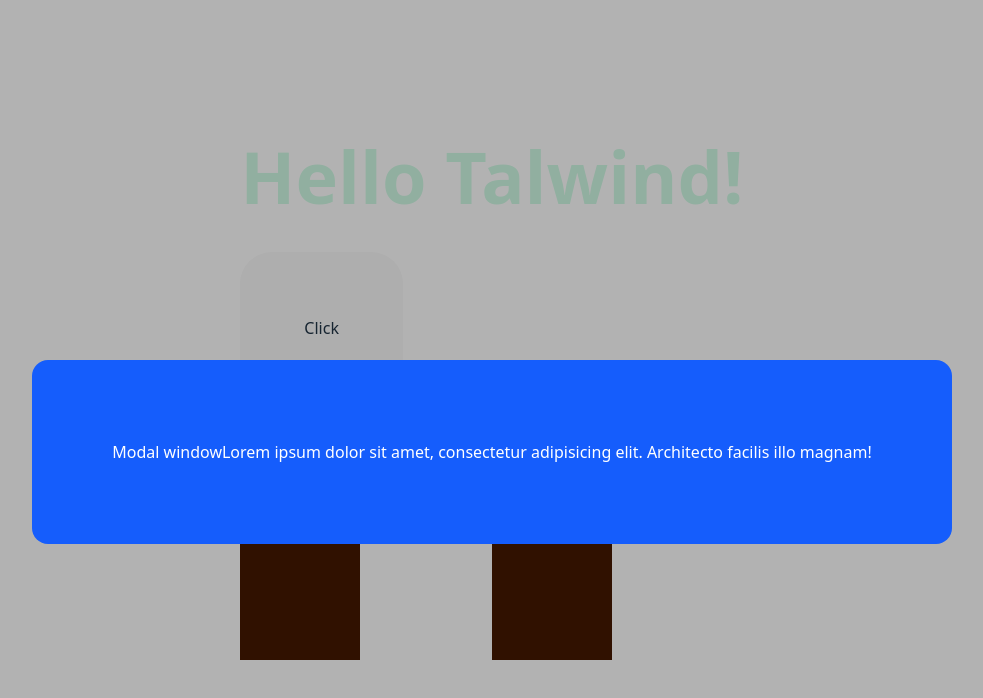
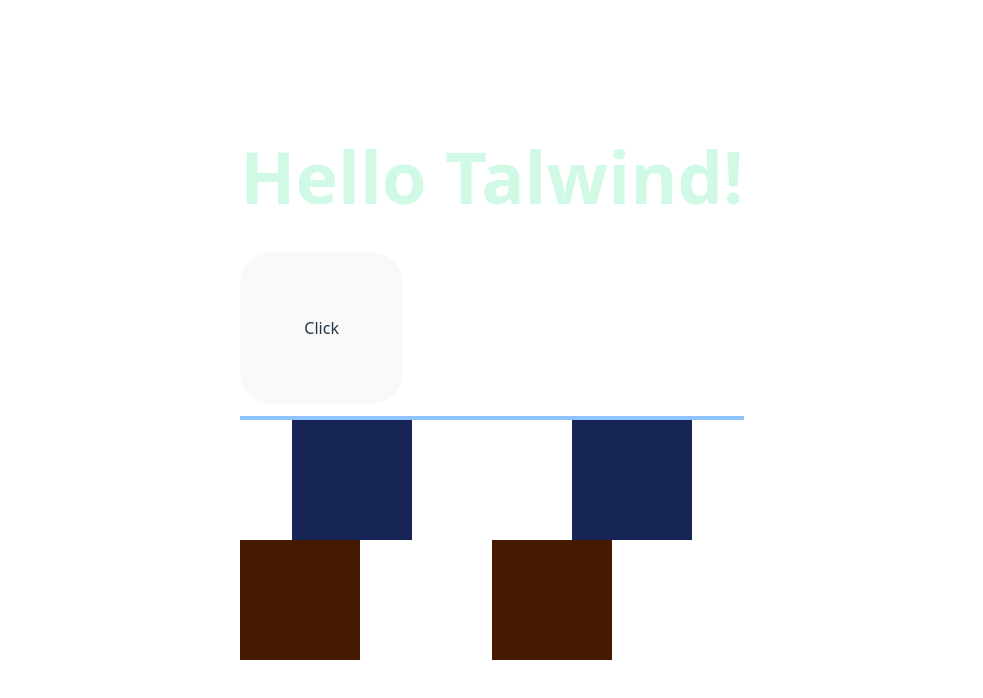
Before and after one commit to Leont1cov/tailwind-course, a React (Vite) app: page / in a window 1280 px wide. Shown: the top 698 px of the page, without its empty margins (148-1131 px from the left). Built offline with nearby package versions, Linux system fonts and the light colour scheme.

Commit message:
style: commented modal window

```diff
--- a/src/App.jsx
+++ b/src/App.jsx
@@ -24,12 +24,12 @@ function App() {
             </div>
 
             {/*Modal window*/}
-            <div className='fixed inset-0 bg-black/30 bacdrop-blur-md flex items-center justify-center'>
-                <div className='flex p-20 top-90 absolute bg-blue-600 text-white rounded-2xl'>
-                    <h1>Modal window</h1>
-                    <p>Lorem ipsum dolor sit amet, consectetur adipisicing elit. Architecto facilis illo magnam!</p>
-                </div>
-            </div>
+            {/*<div className='fixed inset-0 bg-black/30 bacdrop-blur-md flex items-center justify-center'>*/}
+            {/*    <div className='flex p-20 top-90 absolute bg-blue-600 text-white rounded-2xl'>*/}
+            {/*        <h1>Modal window</h1>*/}
+            {/*        <p>Lorem ipsum dolor sit amet, consectetur adipisicing elit. Architecto facilis illo magnam!</p>*/}
+            {/*    </div>*/}
+            {/*</div>*/}
         </div>
     </>
   )
```
